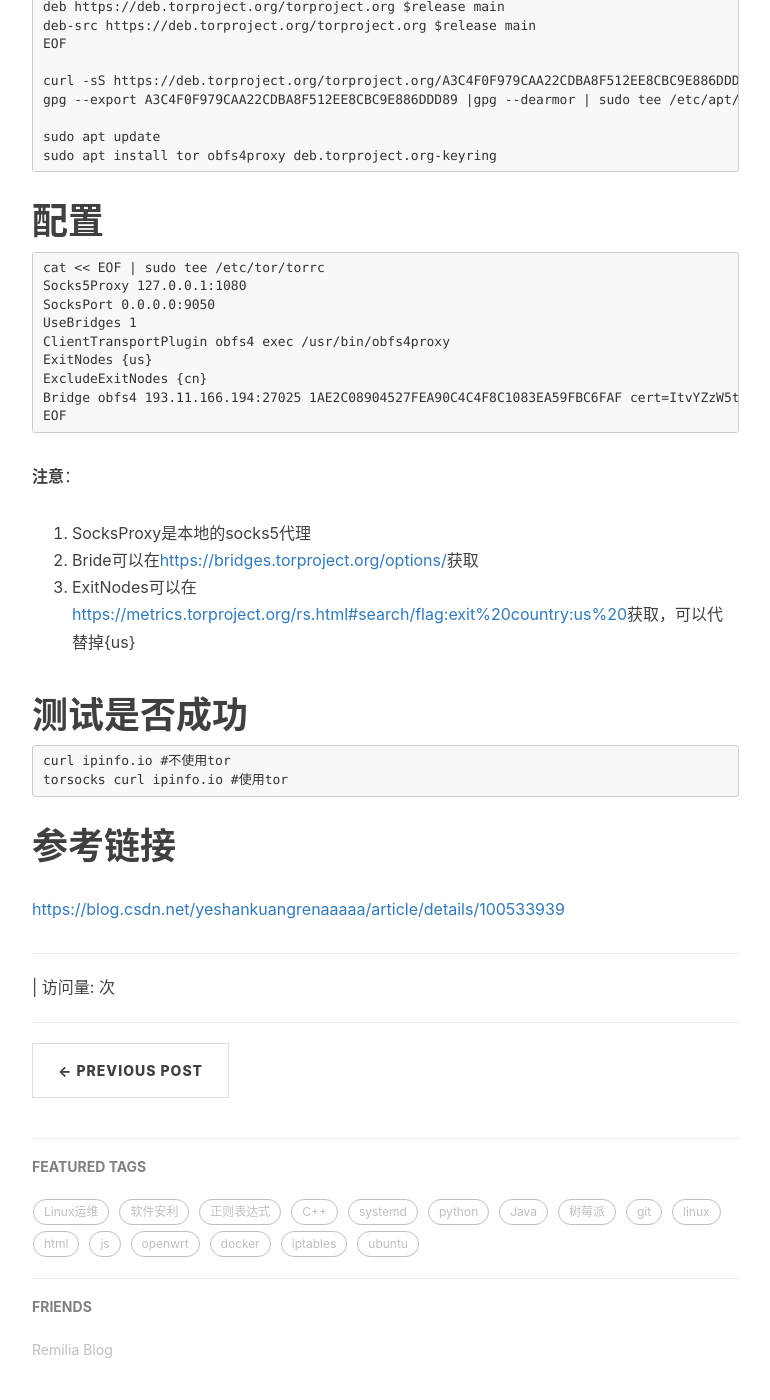
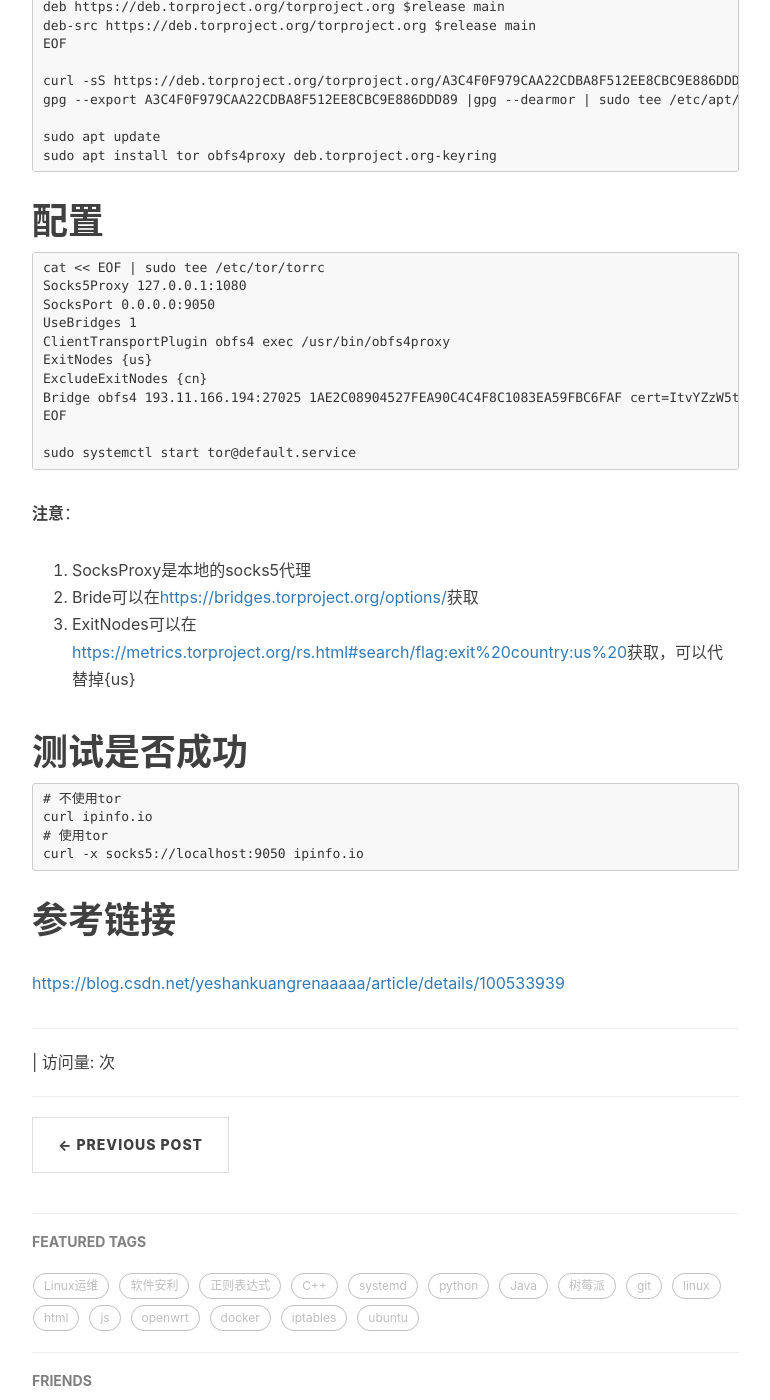
Before and after one commit to zh616110538/zh616110538.github.io, a Jekyll site: the page built from _posts/2023-04-10-ubuntu上搭建obfs4代理.markdown, in a window 1280 px wide and 1400 px high, scrolled down 729 px. Shown: the whole window, without its empty margins (233-1003 px from the left). Built offline with Jekyll 4.4.1, drawn with Linux system fonts in a browser that asks for light colours; nearby versions of some CDN libraries; comment, search, counter and statistics services are not loaded.

Commit message:
add start service

```diff
--- a/_posts/2023-04-10-ubuntu上搭建obfs4代理.markdown
+++ b/_posts/2023-04-10-ubuntu上搭建obfs4代理.markdown
@@ -40,6 +40,8 @@ tags:
     Bridge obfs4 193.11.166.194:27025 1AE2C08904527FEA90C4C4F8C1083EA59FBC6FAF cert=ItvYZzW5tn6v3G4UnQa6Qz04Npro6e81AP70YujmK/KXwDFPTs3aHXcHp4n8Vt6w/bv8cA iat-mode=0
     EOF
 
+    sudo systemctl start tor@default.service
+
 **注意**：
 1. SocksProxy是本地的socks5代理
 2. Bride可以在[https://bridges.torproject.org/options/](https://bridges.torproject.org/options/)获取
@@ -48,8 +50,10 @@ tags:
 
 # 测试是否成功 #
 
-    curl ipinfo.io #不使用tor
-    torsocks curl ipinfo.io #使用tor
+    # 不使用tor
+    curl ipinfo.io
+    # 使用tor
+    curl -x socks5://localhost:9050 ipinfo.io
 
 
 # 参考链接 #
```
